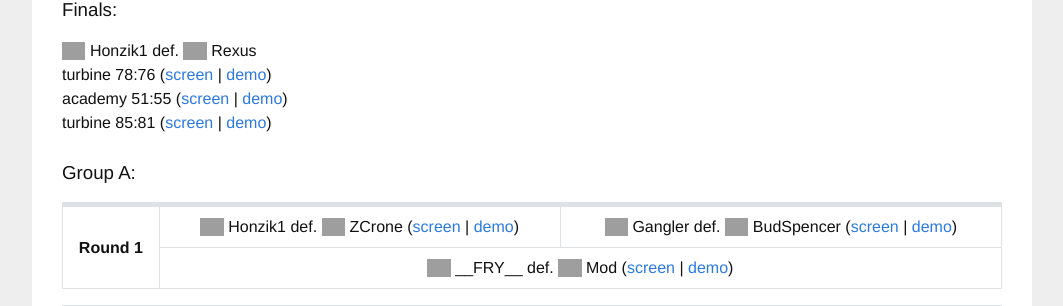
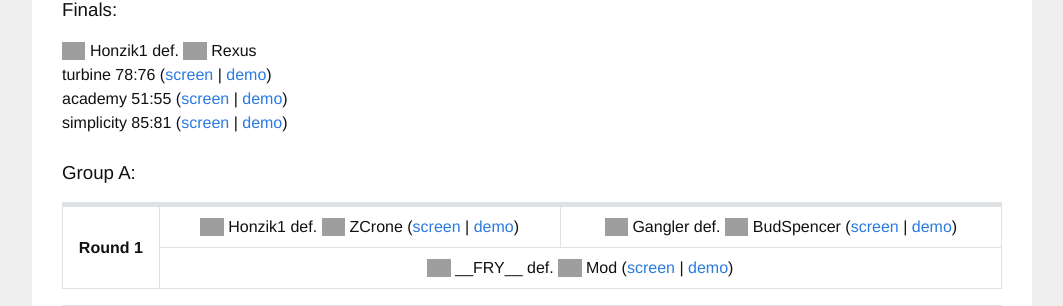
Before and after one commit to sauerduels/website, a Jekyll site: the page built from _events/sd07-effic.md, in a window 1280 px wide, cut to the strip 622-928 px from the top of the page. Shown: the whole strip, without its empty margins (108-1171 px from the left). Built offline with Jekyll 4.4.1, drawn with Linux system fonts in a browser that asks for light colours; grey boxes are pictures that could not be loaded.

Commit message:
fix typo

```diff
--- a/_events/sd07-effic.md
+++ b/_events/sd07-effic.md
@@ -11,7 +11,7 @@ finals:
       slug: sd07_final_honzik1_vs_rexus_game1
     - title: academy 51:55
       slug: sd07_final_honzik1_vs_rexus_game2
-    - title: turbine 85:81
+    - title: simplicity 85:81
       slug: sd07_final_honzik1_vs_rexus_game3
 groups:
   a:
```
